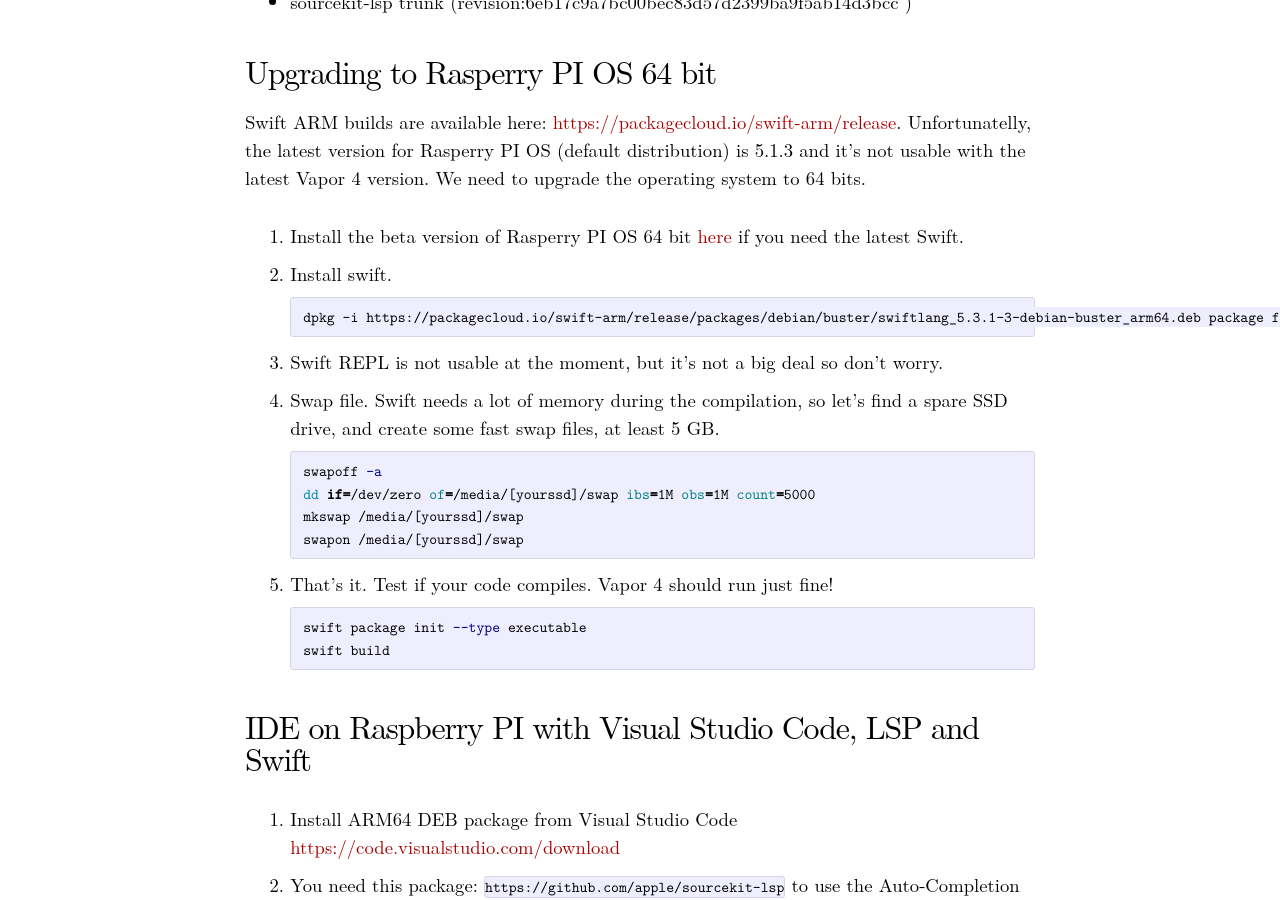
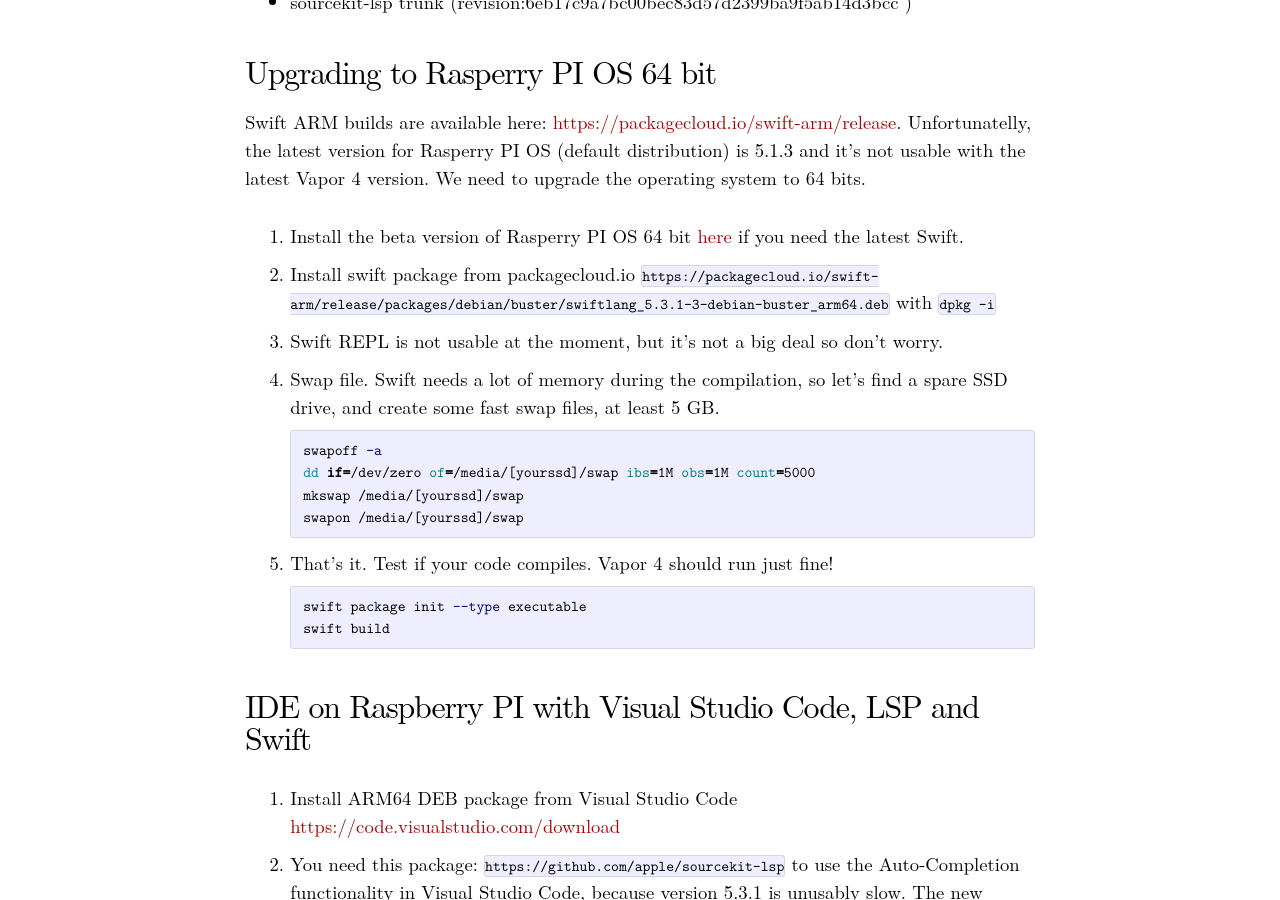
Before and after one commit to vi4m/vi4m.github.io, a Jekyll site: the page built from _posts/2021-01-19-swift-services-with-mongo-on-raspberry-pi-400.markdown, in a window 1280 px wide and 900 px high, scrolled down 1349 px. Built offline with Jekyll 4.4.1, drawn with Linux system fonts in a browser that asks for light colours; some web fonts are replaced; our own code applies the rules of GitHub Pages for plain Markdown files; comment, search, counter and statistics services are not loaded.

Commit message:
Update 2021-01-19-swift-services-with-mongo-on-raspberry-pi-400.markdown

````diff
--- a/_posts/2021-01-19-swift-services-with-mongo-on-raspberry-pi-400.markdown
+++ b/_posts/2021-01-19-swift-services-with-mongo-on-raspberry-pi-400.markdown
@@ -39,10 +39,7 @@
 Unfortunatelly, the latest version for Rasperry PI OS (default distribution) is 5.1.3 and it's not usable with the latest Vapor 4 version. We need to upgrade the operating system to 64 bits.
 
 1. Install the beta version of Rasperry PI OS 64 bit [here](https://www.raspberrypi.org/forums/viewtopic.php?p=1668160) if you need the latest Swift.
-2. Install swift.
-```
-dpkg -i https://packagecloud.io/swift-arm/release/packages/debian/buster/swiftlang_5.3.1-3-debian-buster_arm64.deb package from packagecloud.io
-```
+2. Install swift package from packagecloud.io `https://packagecloud.io/swift-arm/release/packages/debian/buster/swiftlang_5.3.1-3-debian-buster_arm64.deb` with `dpkg -i`
 3. Swift REPL is not usable at the moment, but it's not a big deal so don't worry.
 4. Swap file. Swift needs a lot of memory during the compilation, so let's find a spare SSD drive, and create some fast swap files, at least 5 GB.
 ```sh
````
